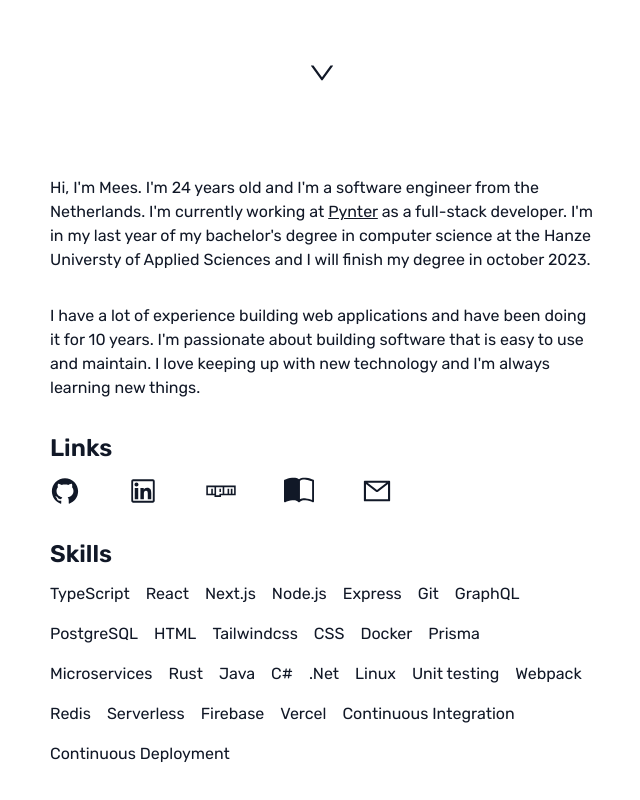
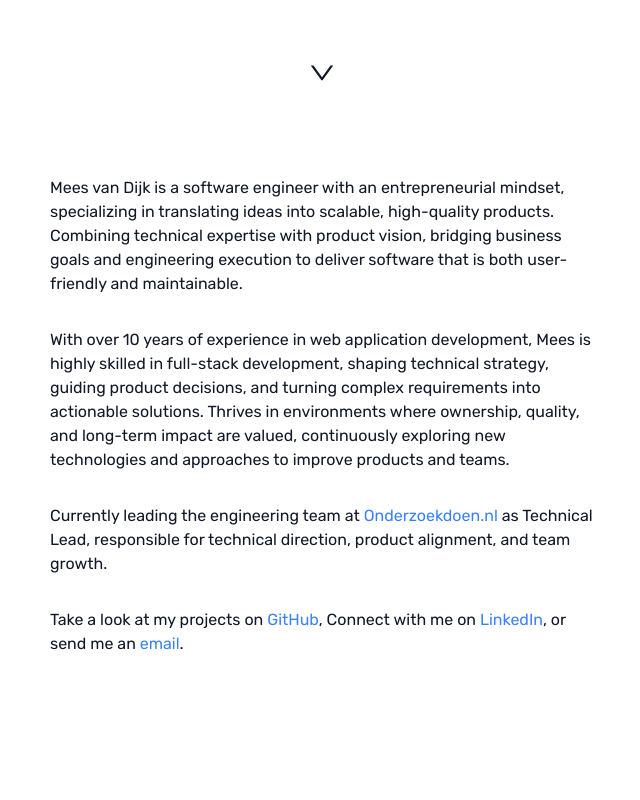
Before and after one commit to mees-/profile, a Next.js app: page / in a window 1280 px wide. Shown: the part 672-1472 px from the top of the page, without its empty margins (318-958 px from the left). After the commit the page ends 1376 px from the top, so only its background shows below. Built offline with nearby package versions, Linux system fonts and the light colour scheme.

Commit message:
Change text

```diff
--- a/src/app/page.tsx
+++ b/src/app/page.tsx
@@ -65,85 +65,55 @@ export default function Index() {
         <AiOutlineDown className="text-3xl font-bold mb-8 absolute bottom-2 left-0 right-0 mx-auto" />
       </div>
       <main className="p-12 mx-auto sm:w-3/4 md:w-2/3 lg:w-1/2 space-y-8">
-        <p className="">
-          Hi, I&apos;m Mees. I&apos;m <AgeText /> years old and I&apos;m a software engineer from the Netherlands.
-          I&apos;m currently working at{" "}
-          <Link href="https://pyntersite.nl" className="underline" aria-label="Go to Pynter website">
-            Pynter
+        <p>
+          Mees van Dijk is a software engineer with an entrepreneurial mindset, specializing in translating ideas into
+          scalable, high-quality products. Combining technical expertise with product vision, bridging business goals
+          and engineering execution to deliver software that is both user-friendly and maintainable.
+        </p>
+        <p>
+          With over 10 years of experience in web application development, Mees is highly skilled in full-stack
+          development, shaping technical strategy, guiding product decisions, and turning complex requirements into
+          actionable solutions. Thrives in environments where ownership, quality, and long-term impact are valued,
+          continuously exploring new technologies and approaches to improve products and teams.
+        </p>
+        <p>
+          Currently leading the engineering team at{" "}
+          <Link
+            href="https://onderzoekdoen.nl"
+            className="text-blue-500 hover:text-blue-400 dark:text-gray-500 dark:hover:text-gray-300"
+            aria-label="Go to Onderzoekdoen.nl website"
+          >
+            Onderzoekdoen.nl
           </Link>{" "}
-          as a full-stack developer. I&apos;m in my last year of my bachelor&apos;s degree in computer science at the
-          Hanze Universty of Applied Sciences and I will finish my degree in october 2023.
+          as Technical Lead, responsible for technical direction, product alignment, and team growth.
         </p>
-        <p className="">
-          I have a lot of experience building web applications and have been doing it for 10 years. I&apos;m passionate
-          about building software that is easy to use and maintain. I love keeping up with new technology and I&apos;m
-          always learning new things.
-        </p>
-        <div>
-          <h2 className="text-2xl font-semibold">Links</h2>
-          <ul className="mt-3 flex flex-wrap gap-12 text-3xl justify-between md:justify-start">
-            <li>
-              <Link href="https://github.com/mees-" aria-label="Go to Mees' github profile">
-                <AiOutlineGithub />
+        <p>
+          Take a look at my projects on{" "}
+          <Link
+            href="https://github.com/mees-"
+            className="text-blue-500 hover:text-blue-400 dark:text-gray-500 dark:hover:text-gray-300"
+            aria-label="Go to Mees' github profile"
+          >
+            GitHub
           </Link>
-            </li>
-            <li>
+          , Connect with me on{" "}
           <Link
             href="https://www.linkedin.com/in/mees-van-dijk-789a50179/"
+            className="text-blue-500 hover:text-blue-400 dark:text-gray-500 dark:hover:text-gray-300"
             aria-label="Go to Mees' linkedin profile"
           >
-                <AiOutlineLinkedin />
+            LinkedIn
           </Link>
-            </li>
-            <li>
-              <Link href="https://www.npmjs.com/~mees-" aria-label="View Mees' NPM packages">
-                <DiNpm />
+          , or send me an{" "}
+          <Link
+            href="mailto:mees@mees.io"
+            className="text-blue-500 hover:text-blue-400 dark:text-gray-500 dark:hover:text-gray-300"
+            aria-label="Send Mees an email"
+          >
+            email
           </Link>
-            </li>
-            <li>
-              <Link href="https://journal.mees.io" aria-label="Go to Mees' journal">
-                <BsBookHalf />
-              </Link>
-            </li>
-            <li>
-              <Link href="mailto:mees@mees.io" aria-label="Send Mees an email">
-                <AiOutlineMail />
-              </Link>
-            </li>
-          </ul>
-        </div>
-        <div>
-          <h2 className="text-2xl font-semibold">Skills</h2>
-          <ul className="mt-3 flex flex-wrap gap-4">
-            <li>TypeScript</li>
-            <li>React</li>
-            <li>Next.js</li>
-            <li>Node.js</li>
-            <li>Express</li>
-            <li>Git</li>
-            <li>GraphQL</li>
-            <li>PostgreSQL</li>
-            <li>HTML</li>
-            <li>Tailwindcss</li>
-            <li>CSS</li>
-            <li>Docker</li>
-            <li>Prisma</li>
-            <li>Microservices</li>
-            <li>Rust</li>
-            <li>Java</li>
-            <li>C#</li>
-            <li>.Net</li>
-            <li>Linux</li>
-            <li>Unit testing</li>
-            <li>Webpack</li>
-            <li>Redis</li>
-            <li>Serverless</li>
-            <li>Firebase</li>
-            <li>Vercel</li>
-            <li>Continuous Integration</li>
-            <li>Continuous Deployment</li>
-          </ul>
-        </div>
+          .
+        </p>
       </main>
     </>
   )
```
Lines whose indentation alone changed are shown as unchanged.
